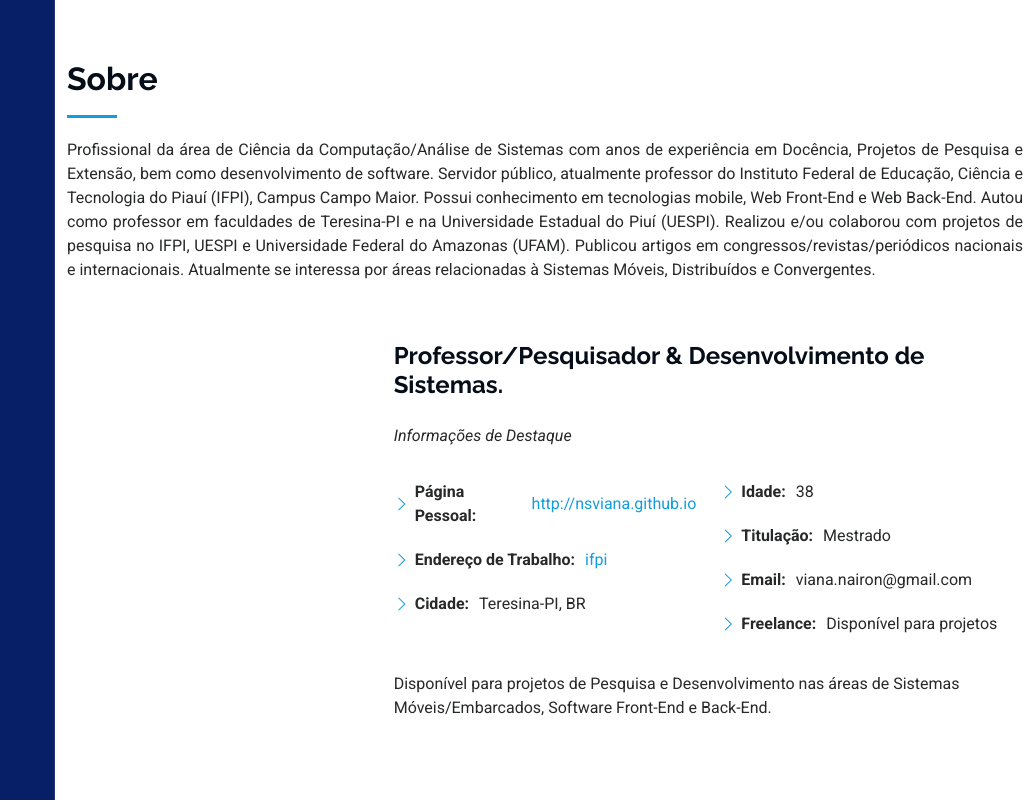
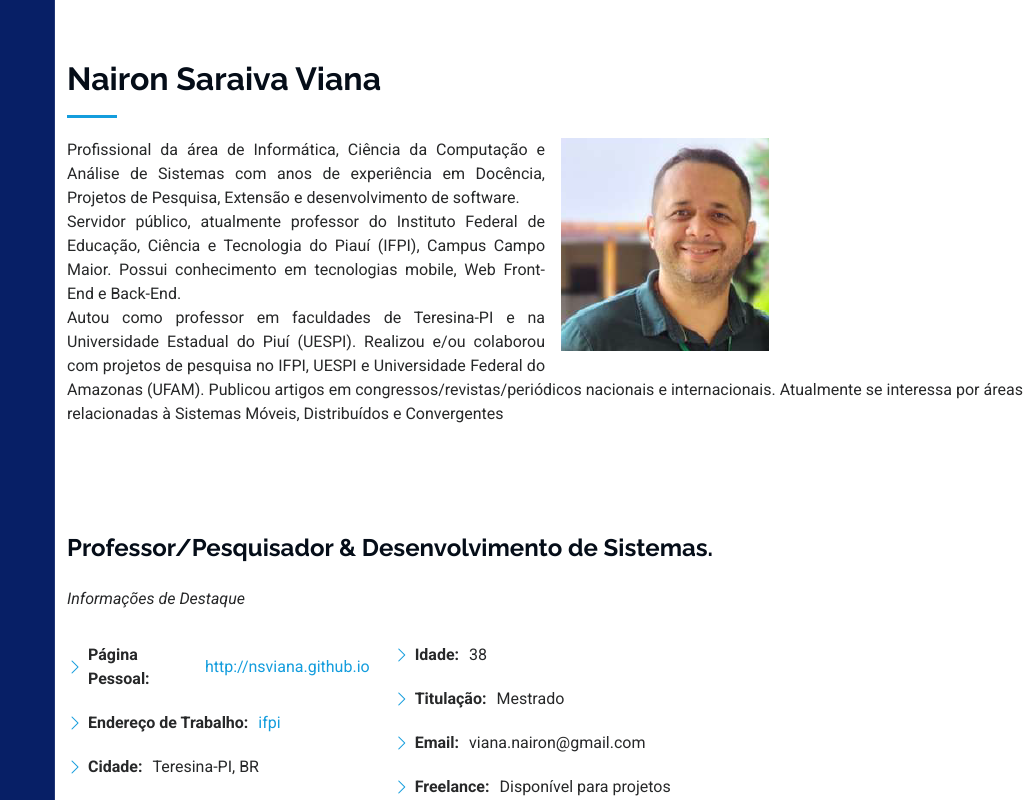
Before and after one commit to nsviana/nsviana.github.io, a plain HTML site: page index.html in a window 1280 px wide. Shown: the top 802 px of the page, 245-1280 px from the left. Drawn offline with Linux system fonts and the light colour scheme.

Commit message:
Adjustments in index.html

```diff
--- a/index.html
+++ b/index.html
@@ -90,8 +90,30 @@
 
       <!-- Section Title -->
       <div class="container section-title" data-aos="fade-up">
-        <h2>Sobre</h2>
-        <p style="text-align:justify">Profissional da área de Ciência da Computação/Análise de Sistemas com anos de experiência em Docência, Projetos de Pesquisa e Extensão, bem como desenvolvimento de software. Servidor público, atualmente professor do Instituto Federal de Educação, Ciência e Tecnologia do Piauí (IFPI), Campus Campo Maior. Possui conhecimento em tecnologias mobile, Web Front-End e Web Back-End. Autou como professor em faculdades de Teresina-PI e na Universidade Estadual do Piuí (UESPI). Realizou e/ou colaborou com projetos de pesquisa no IFPI, UESPI e Universidade Federal do Amazonas (UFAM). Publicou artigos em congressos/revistas/periódicos nacionais e internacionais. Atualmente se interessa por áreas relacionadas à Sistemas Móveis, Distribuídos e Convergentes.</p>
+        <h2>Nairon Saraiva Viana</h2>
+        <div class="col-lg-12 pt-4 pt-lg-0">
+
+          <figure class="figure w-50 float-end m-10">
+              <img src="assets/img/my-profile-img.png" class="figure-img img-fluid rounded px-3 img-responsive" alt="Alt text.">
+
+          </figure>
+
+          <p style="text-align: justify;">
+            Profissional da área de Informática, Ciência da Computação e Análise de Sistemas com anos de experiência em Docência,
+            Projetos de Pesquisa, Extensão e desenvolvimento de software.
+          </p>
+          <p style="text-align: justify;">
+            Servidor público, atualmente professor do Instituto Federal de Educação, Ciência e Tecnologia do Piauí (IFPI),
+            Campus Campo Maior. Possui conhecimento em tecnologias mobile, Web Front-End e Back-End.
+          </p>
+          <p style="text-align: justify;">
+            Autou como professor em faculdades de Teresina-PI e na Universidade Estadual do Piuí (UESPI).
+            Realizou e/ou colaborou com projetos de pesquisa no IFPI, UESPI e Universidade Federal do Amazonas (UFAM).
+            Publicou artigos em congressos/revistas/periódicos nacionais e internacionais.
+            Atualmente se interessa por áreas relacionadas à Sistemas Móveis, Distribuídos e Convergentes
+          </p>
+
+        </div>
       </div><!-- End Section Title -->
 
       <div class="container" data-aos="fade-up" data-aos-delay="100">
@@ -100,20 +122,20 @@
           <div class="col-lg-4">
             <img src="assets/img/my-profile-img.jpg" class="img-fluid" alt="">
           </div>
-          <div class="col-lg-8 content">
+          <div class="col-lg-12 content">
             <h2>Professor/Pesquisador &amp; Desenvolvimento de Sistemas.</h2>
             <p class="fst-italic py-3">
               Informações de Destaque
             </p>
             <div class="row">
-              <div class="col-lg-6">
+              <div class="col-lg-4">
                 <ul>
                   <li><i class="bi bi-chevron-right"></i> <strong>Página Pessoal:</strong> <span><a target="_blank" href="http://nsviana.github.io">http://nsviana.github.io</a></span></li>
                   <li><i class="bi bi-chevron-right"></i> <strong>Endereço de Trabalho:</strong> <a target="_blank" href="http://www.ifpi.edu.br/campomaior"><span>ifpi</a></span></li>
                   <li><i class="bi bi-chevron-right"></i> <strong>Cidade:</strong> <span>Teresina-PI, BR</span></li>
                 </ul>
               </div>
-              <div class="col-lg-6">
+              <div class="col-lg-4">
                 <ul>
                   <li><i class="bi bi-chevron-right"></i> <strong>Idade:</strong> <span>38</span></li>
                   <li><i class="bi bi-chevron-right"></i> <strong>Titulação:</strong> <span>Mestrado</span></li>
@@ -122,7 +144,7 @@
                 </ul>
               </div>
             </div>
-            <p class="py-3">
+            <p class="py-3 col-lg-8" style="text-align: justify;">
               Disponível para projetos de Pesquisa e Desenvolvimento nas áreas de Sistemas Móveis/Embarcados, Software Front-End e Back-End.
             </p>
           </div>
```
